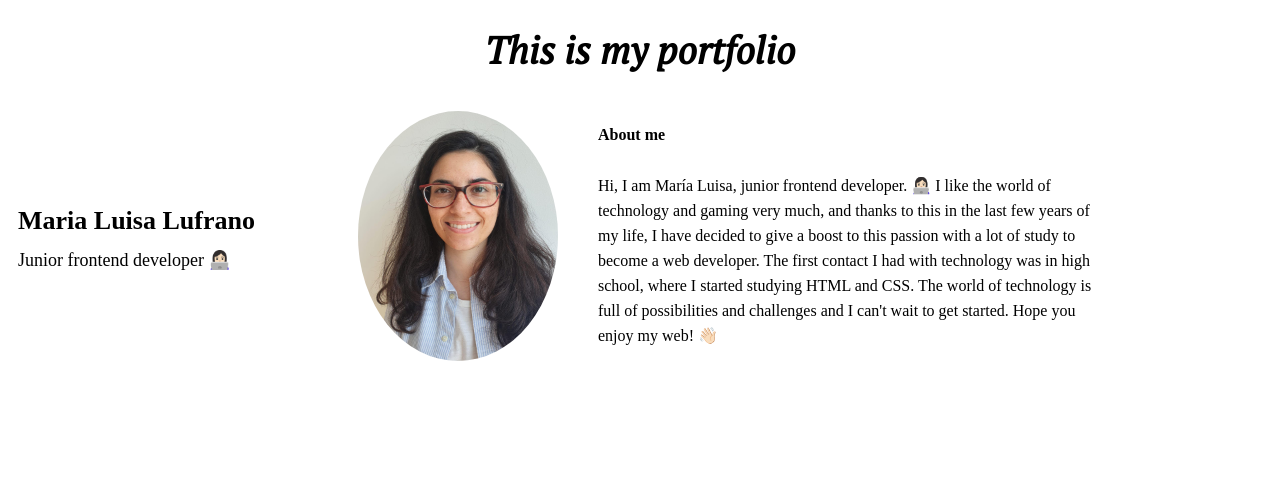
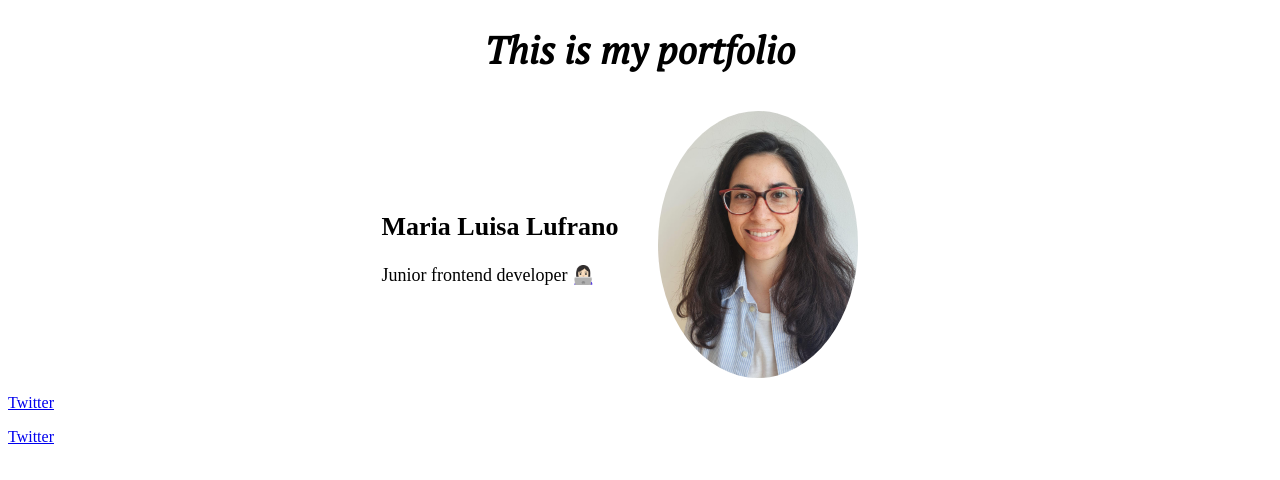
Before and after one commit to MLLuisa/portfolio, a React (Create React App) app: page / in a window 1280 px wide. Shown: the top 480 px of the page. Built offline with nearby package versions, Linux system fonts and the light colour scheme; a web font is replaced by a local one.

Commit message:
Adjust header section and added about me section

```diff
--- a/package.json
+++ b/package.json
@@ -13,6 +13,7 @@
     "react-dom": "^18.2.0",
     "react-router-dom": "^6.3.0",
     "react-scripts": "5.0.1",
+    "react-twitter-share-link": "^1.2.1",
     "web-vitals": "^2.1.4"
   },
   "scripts": {
--- a/src/components/App.js
+++ b/src/components/App.js
@@ -6,7 +6,7 @@ function App() {
   return (
     <div className="App">
       <h1 className='title'>This is my portfolio</h1>
-      <header className='header-section'>
+      <header>
         <Header />
       </header>
     </div>
--- a/src/components/Header.js
+++ b/src/components/Header.js
@@ -1,17 +1,26 @@
 import photo from "../images/image.jpg";
+import React from "react";
+import {Link} from 'react-router-dom';
 
 const Header = () => {
   return (
     <>
-      <div className="wrapper-details">
+      <div className="header-section">
+        <div className="header-name">
         <h2 className="name">Maria Luisa Lufrano</h2>
         <p className="job">Junior frontend developer 👩🏻‍💻</p>
-      </div>
-      <figure className="image-wrapper">
+        </div>
+      <figure className="header-image">
         <img src={photo} alt="profile" className="image-profile" />
       </figure>
-      <div className='wrapperAboutMe'>
-        <h4>About me</h4>
+      </div>
+      <div className="links">
+      <Link to='https://twitter.com/MariaLuisa_04' target='blank'>Twitter</Link>
+      <a href="https://twitter.com/MariaLuisa_04" target='blank'><p>Twitter</p></a>
+
+      </div>
+      {/* <div className='wrapperAboutMe'>
+        <h4 className="titleAboutMe">About me</h4>
         <p className="textAboutMe">
           Hi, I am María Luisa, junior frontend developer. 👩🏻‍💻 I like the world
           of technology and gaming very much, and thanks to this in the last few
@@ -21,7 +30,7 @@ const Header = () => {
           The world of technology is full of possibilities and challenges and I
           can't wait to get started. Hope you enjoy my web! 👋🏻
         </p>
-      </div>
+      </div> */}
     </>
   );
 };
--- a/src/styles/layout/header.scss
+++ b/src/styles/layout/header.scss
@@ -8,6 +8,17 @@
     font-family: 'Fuzzy Bubbles', cursive;
 }
 
+.header-section {
+    display: flex;
+    align-items: center;
+    justify-content: center;
+    flex-wrap: wrap;
+}
+
+.header-name {
+    max-width: 350px;
+}
+
 .name {
     font-size: 26px;
 }
@@ -16,23 +27,7 @@
     font-size: 18px;
 }
 
-.header-section {
-    display: flex;
-    align-items: center;
-    justify-content: flex-start;
-    flex-wrap: wrap;
-    line-height: 0px;
-}
-
-.wrapper-details {
-    display: flex;
-    flex-direction: column;
-    justify-content: flex-start;
-    width: 300px;
-    margin-left: 10px;
-}
-
-.image-wrapper {
+.header-image{
     display: flex;
     flex-direction: row;
     justify-content: center;
@@ -41,18 +36,21 @@
 
 .image-profile {
     width: 200px;
-    height: 250px;
+    height: 100%;
     border-radius: 50%;
 }
 
-.wrapperAboutMe {
-    display: flex;
-    flex-direction: column;
-    justify-content: flex-end;
-    align-content: flex-end;
-}
+// .wrapperAboutMe {
+//     display: flex;
+//     flex-direction: column;
+// }
 
-.textAboutMe {
-    line-height: 25px;
-    width: 500px;
-}
+// .titleAboutMe {
+//     text-align: center;
+// }
+
+// .textAboutMe {
+//     line-height: 25px;
+//     width: 500px;
+//     text-align: center;
+// }
```
Also changed, not shown: 1 other file (tests, documents, lock files or other folders).
